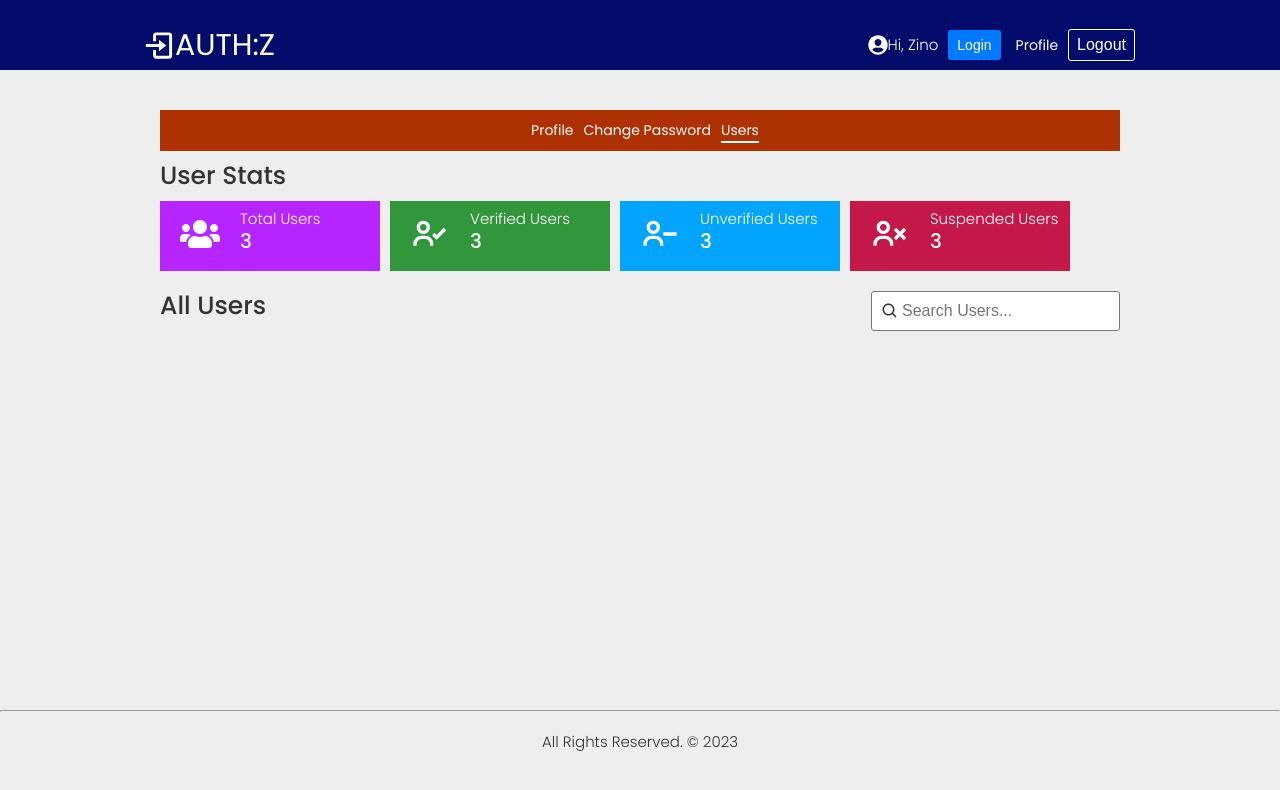
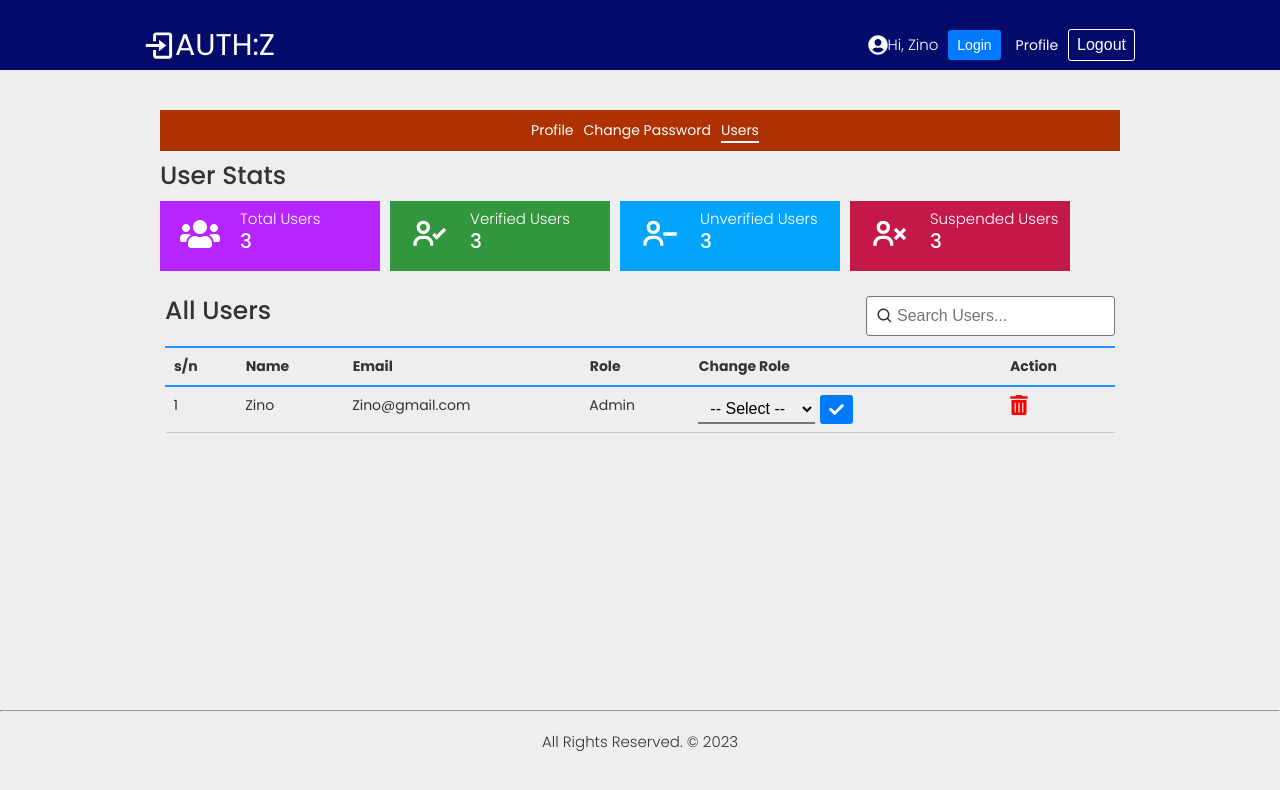
Before and after one commit to sasikant07/Advanced-Authentication, a React (Create React App) app in the folder frontend/: page /users in a window 1280 px wide. Shown: the top 790 px of the page. Built offline with nearby package versions, Linux system fonts and the light colour scheme.

Commit message:
Frontend all pages completed with structure

```diff
--- a/frontend/public/index.html
+++ b/frontend/public/index.html
@@ -10,34 +10,12 @@
       content="Web site created using create-react-app"
     />
     <link rel="apple-touch-icon" href="%PUBLIC_URL%/logo192.png" />
-    <!--
-      manifest.json provides metadata used when your web app is installed on a
-      user's mobile device or desktop. See https://developers.google.com/web/fundamentals/web-app-manifest/
-    -->
     <link rel="manifest" href="%PUBLIC_URL%/manifest.json" />
-    <!--
-      Notice the use of %PUBLIC_URL% in the tags above.
-      It will be replaced with the URL of the `public` folder during the build.
-      Only files inside the `public` folder can be referenced from the HTML.
-
-      Unlike "/favicon.ico" or "favicon.ico", "%PUBLIC_URL%/favicon.ico" will
-      work correctly both with client-side routing and a non-root public URL.
-      Learn how to configure a non-root public URL by running `npm run build`.
-    -->
     <title>React App</title>
   </head>
   <body>
     <noscript>You need to enable JavaScript to run this app.</noscript>
+    <div id="loader"></div>
     <div id="root"></div>
-    <!--
-      This HTML file is a template.
-      If you open it directly in the browser, you will see an empty page.
-
-      You can add webfonts, meta tags, or analytics to this file.
-      The build step will place the bundled scripts into the <body> tag.
-
-      To begin the development, run `npm start` or `yarn start`.
-      To create a production bundle, use `npm run build` or `yarn build`.
-    -->
   </body>
 </html>
--- /dev/null
+++ b/frontend/src/components/changeRole/ChangeRole.js
@@ -0,0 +1,24 @@
+import React, { useState } from 'react'
+import { FaCheck } from 'react-icons/fa';
+
+const ChangeRole = () => {
+    const [userRole, setUserRole] = useState("");
+  return (
+    <div className="sort">
+        <form className="--flex-start">
+            <select value={userRole} onChange={(e) => setUserRole(e.target.value)}>
+                <option value="">-- Select --</option>
+                <option value="subscriber">Subscriber</option>
+                <option value="author">Author</option>
+                <option value="admin">Admin</option>
+                <option value="suspended">Suspended</option>
+            </select>
+            <button className="--btn --btn-primary">
+                <FaCheck size={15} />
+            </button>
+        </form>
+    </div>
+  )
+}
+
+export default ChangeRole;
--- a/frontend/src/pages/userList/UserList.js
+++ b/frontend/src/pages/userList/UserList.js
@@ -1,8 +1,10 @@
-import React from 'react';
+import React from "react";
 import "./UserList.scss";
-import Pagemenu from '../../components/pageMenu/Pagemenu';
-import UserStats from '../../components/userStats/UserStats';
-import Search from '../../components/serach/Search';
+import Pagemenu from "../../components/pageMenu/Pagemenu";
+import UserStats from "../../components/userStats/UserStats";
+import Search from "../../components/serach/Search";
+import { FaTrashAlt } from "react-icons/fa";
+import ChangeRole from "../../components/changeRole/ChangeRole";
 
 const UserList = () => {
   return (
@@ -10,7 +12,9 @@ const UserList = () => {
       <div className="container">
         <Pagemenu />
         <UserStats />
+
         <div className="user-list">
+          <div className="table">
             <div className="--flex-between">
               <span>
                 <h3>All Users</h3>
@@ -19,10 +23,40 @@ const UserList = () => {
                 <Search />
               </span>
             </div>
+            {/* Table */}
+            <table>
+              <thead>
+                <tr>
+                  <th>s/n</th>
+                  <th>Name</th>
+                  <th>Email</th>
+                  <th>Role</th>
+                  <th>Change Role</th>
+                  <th>Action</th>
+                </tr>
+              </thead>
+              <tbody>
+                <tr>
+                  <td>1</td>
+                  <td>Zino</td>
+                  <td>Zino@gmail.com</td>
+                  <td>Admin</td>
+                  <td>
+                    <ChangeRole />
+                  </td>
+                  <td>
+                    <span>
+                      <FaTrashAlt size={20} color="red" />
+                    </span>
+                  </td>
+                </tr>
+              </tbody>
+            </table>
+          </div>
         </div>
       </div>
     </section>
-  )
-}
+  );
+};
 
 export default UserList;
```
Also changed, not shown: frontend/src/components/loader/Loader.js (added, +26 -0 lines), frontend/src/components/loader/Loader.scss (added, +16 -0 lines). Lines whose indentation alone changed are shown as unchanged.
